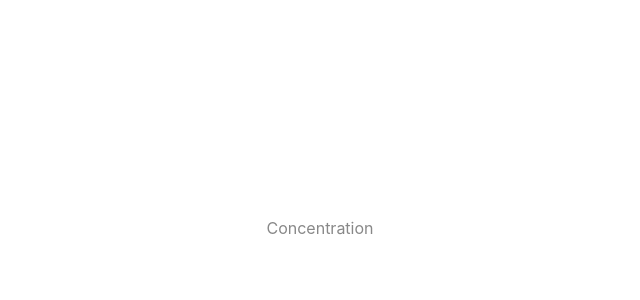
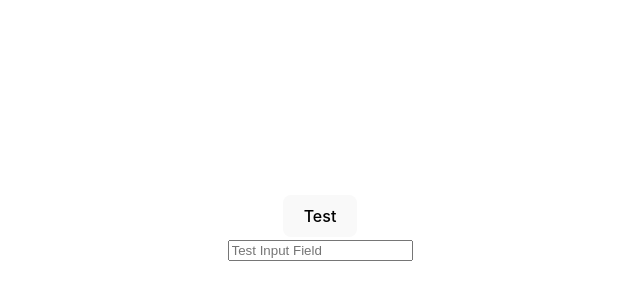
Before and after one commit to Carrscot/concentration, a React (Vite) app: page / in a window 1280 px wide. Shown: the part 172-472 px from the top of the page, without its empty margins (320-960 px from the left). Built offline with nearby package versions, Linux system fonts and the light colour scheme.

Commit message:
Create/test StartPage components

```diff
--- a/src/App.jsx
+++ b/src/App.jsx
@@ -1,13 +1,13 @@
 import { useState } from 'react'
 import './App.css'
+import Button from './Button'
+import InputField from './InputField'
+import StartPage from './StartPage';
 
 function App() {
-
   return (
     <>
-      <p className="read-the-docs">
-        Concentration
-      </p>
+      <StartPage />
     </>
   )
 }
--- /dev/null
+++ b/src/Button.jsx
@@ -0,0 +1,17 @@
+import React from "react";
+
+const Button = (props) => {
+    const {onClick, buttonText, buttonClass, id} = props;
+    return (
+        <div>
+            <button
+            onClick={onClick}
+            className={buttonClass}
+            id={id}>
+            {buttonText}
+            </button>
+        </div>
+    )
+}
+
+export default Button
--- /dev/null
+++ b/src/InputField.jsx
@@ -0,0 +1,17 @@
+import React from "react";
+
+const InputField = (props) => {
+    const {type, id, placeholder, value, onInfoChange} = props;
+    return (
+        <div>
+            <input
+            onChange={onInfoChange}
+            type={type}
+            id={id}
+            placeholder={placeholder}
+            value={value}/>
+        </div>
+    )
+}
+
+export default InputField
--- /dev/null
+++ b/src/StartPage.jsx
@@ -0,0 +1,37 @@
+import { useState } from 'react'
+import './App.css'
+import Button from './Button'
+import InputField from './InputField'
+
+function StartPage() {
+  const [testState, setTestState] = useState('Test');
+  let value;
+
+  function updateState (e) {
+    e.preventDefault()
+    setTestState(value);
+    console.log(testState);
+  }
+
+  function handleChange (e) {
+    value = e.target.value;
+    console.log(value);
+  }
+  return (
+    <>
+      <Button
+      onClick={updateState}
+      buttonText= "Test"
+      id="test"/>
+
+      <InputField
+        type='text'
+        id='testField'
+        placeholder='Test Input Field'
+        onInfoChange={handleChange}
+        />
+    </>
+  )
+}
+
+export default StartPage
```
